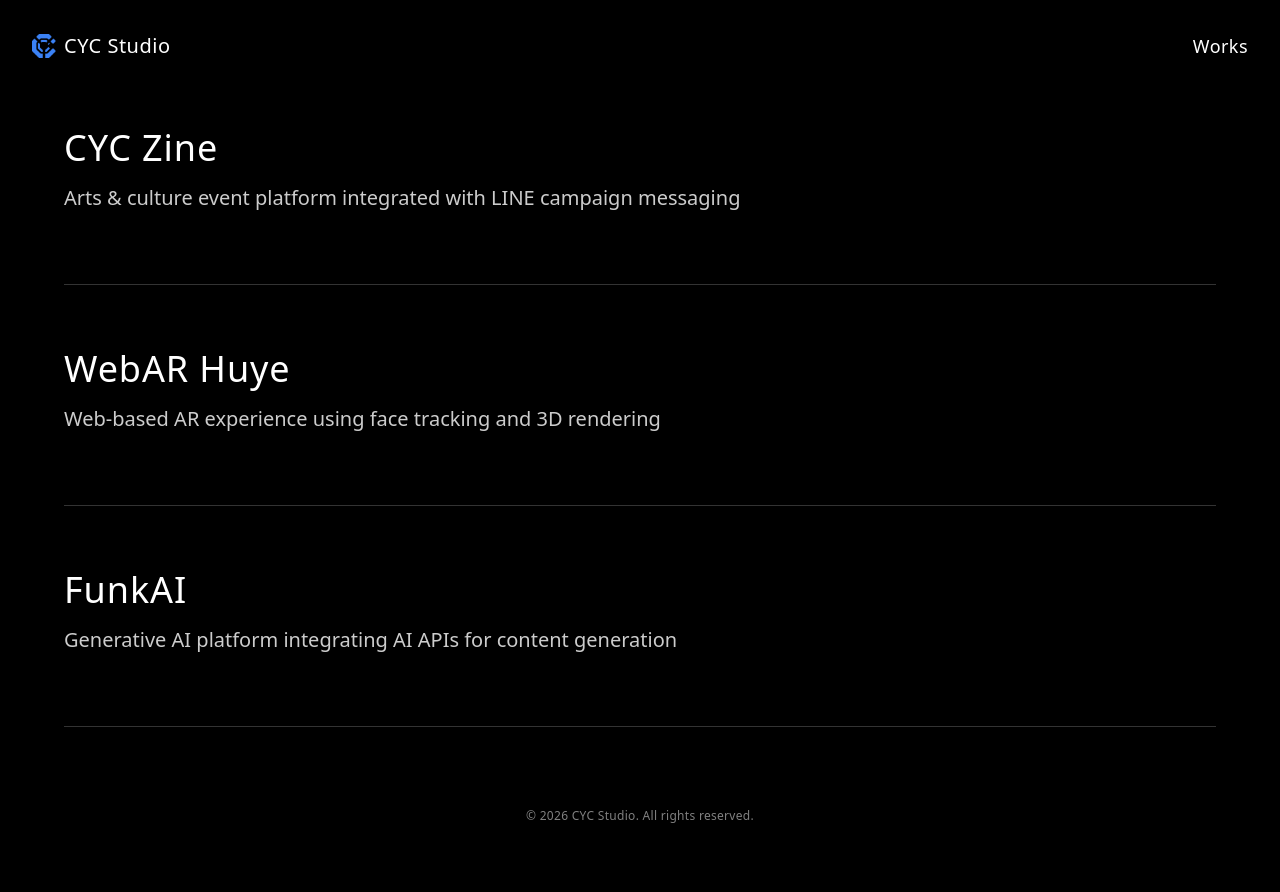
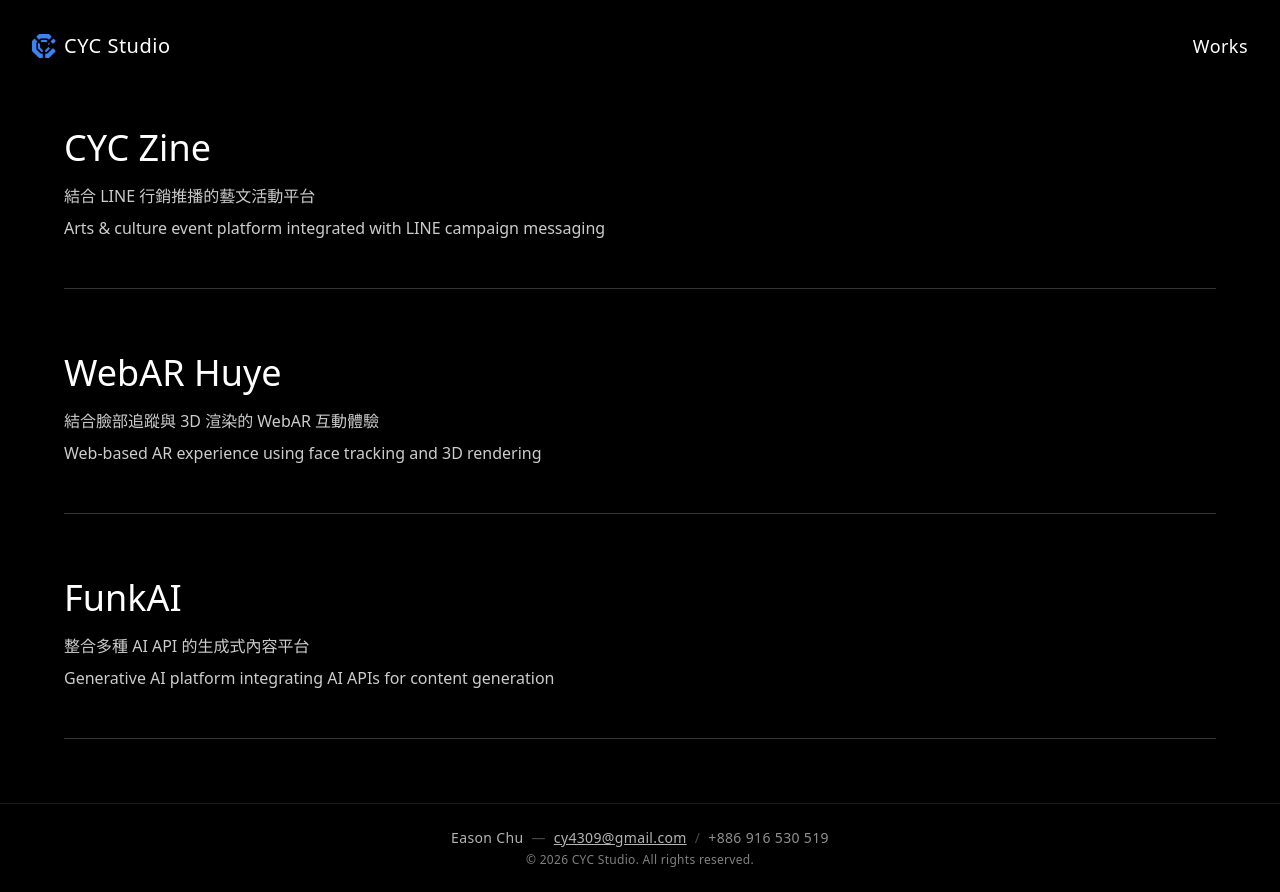
Before and after one commit to cy4309/cyc-studio, a Next.js app: page /works in a window 1280 px wide. Before the commit the page ends 832 px from the top, so only its background shows below. Built offline with nearby package versions, Linux system fonts and the light colour scheme.

Commit message:
add: motion component

```diff
--- a/next.config.ts
+++ b/next.config.ts
@@ -1,12 +1,8 @@
 import type { NextConfig } from "next";
 
 const nextConfig: NextConfig = {
-  /* config options here */
+  allowedDevOrigins: ["http://localhost:3000", "http://192.168.1.25:3000"],
   // reactStrictMode: true
-  experimental: {
-    // @ts-expect-error — allowedDevOrigins is supported at runtime
-    allowedDevOrigins: ["http://localhost:3000", "http://192.168.1.25:3000"],
-  },
 };
 
 export default nextConfig;
--- a/package.json
+++ b/package.json
@@ -9,6 +9,7 @@
     "lint": "eslint"
   },
   "dependencies": {
+    "framer-motion": "^12.29.2",
     "next": "^16.1.4",
     "next-themes": "^0.4.6",
     "react": "^18.3.1",
--- a/src/app/page.tsx
+++ b/src/app/page.tsx
@@ -1,5 +1,8 @@
+"use client";
+
 import Navigation from "@/components/navigation";
 import Footer from "@/components/footer";
+import { Reveal } from "@/components/motion/reveal";
 
 export default function Home() {
   return (
@@ -9,11 +12,26 @@ export default function Home() {
 
         <main className="flex-1 flex justify-center items-center px-8">
           <div className="text-center space-y-8 max-w-4xl">
-            <h1 className="text-6xl md:text-8xl tracking-wider">CYC STUDIO</h1>
-            <p className="text-xl md:text-2xl tracking-wide opacity-80 max-w-2xl mx-auto">
-              Creative frontend studio showcasing interactive and visual web
-              projects
-            </p>
+            <Reveal y={40} duration={1}>
+              <h1 className="text-6xl md:text-8xl tracking-wider">
+                CYC STUDIO
+              </h1>
+            </Reveal>
+
+            <Reveal delay={0.4} className="space-y-6">
+              <p className="md:text-lg tracking-wide opacity-85 max-w-2xl mx-auto">
+                CYC Studio 是一間專注於創意互動與視覺體驗的網頁工作室，
+                從前端視覺設計、互動開發，到資料串接與系統建置，
+                打造兼具美感與功能性的數位作品。
+              </p>
+
+              <p className="md:text-lg tracking-wide opacity-60 max-w-2xl mx-auto">
+                CYC Studio is a creative web studio crafting interactive and
+                visual digital experiences — from frontend design and
+                motion-driven interfaces to data integration and system
+                implementation.
+              </p>
+            </Reveal>
           </div>
         </main>
 
--- a/src/app/works/page.tsx
+++ b/src/app/works/page.tsx
@@ -1,7 +1,10 @@
+"use client";
+
 import Link from "next/link";
 import Navigation from "@/components/navigation";
 import Footer from "@/components/footer";
 import { works } from "@/data/works";
+import { Reveal } from "@/components/motion/reveal";
 
 export default function WorksPage() {
   return (
@@ -9,87 +12,23 @@ export default function WorksPage() {
       <Navigation />
       <main className="min-h-dvh pt-32 pb-16 px-8">
         <div className="max-w-6xl mx-auto">
-          {/* <h1 className="text-5xl md:text-7xl font-light tracking-wider mb-16">
-            Works
-          </h1> */}
-
-          <div className="space-y-16">
+          {/* Container reveal with stagger */}
+          <Reveal stagger={0.24} className="space-y-16">
             {works.map((work) => (
-              <Link
-                key={work.slug}
-                href={`/works/${work.slug}`}
-                className="block group"
-              >
-                <article className="border-b border-white/20 pb-12 group-hover:border-white/40 transition-colors">
-                  <h2 className="text-3xl md:text-4xl tracking-wide mb-4 group-hover:opacity-70 transition-opacity">
-                    {work.title}
-                  </h2>
-                  <p className="text-lg md:text-xl opacity-80 mb-6 max-w-3xl">
-                    {work.description}
-                  </p>
-                  {/* <div className="flex flex-col md:flex-row md:space-x-8 space-y-2 md:space-y-0 text-sm opacity-60">
-                    <span>Focus: {work.focus}</span>
-                    <span>Tech: {work.tech}</span>
-                  </div> */}
-                </article>
-              </Link>
+              <Reveal key={work.slug}>
+                <Link href={`/works/${work.slug}`} className="block group">
+                  <article className="border-b border-white/20 pb-12">
+                    <h2 className="text-3xl md:text-4xl mb-4">{work.title}</h2>
+                    <p className="opacity-80 mb-2">{work.descriptionZh}</p>
+                    <p className="opacity-80">{work.description}</p>
+                  </article>
+                </Link>
+              </Reveal>
             ))}
-          </div>
+          </Reveal>
         </div>
       </main>
       <Footer />
     </>
   );
 }
-
-// import Link from "next/link";
-// import Navigation from "@/components/navigation";
-// import { works } from "@/data/works";
-
-// export default function WorksPage() {
-//   return (
-//     <>
-//       <Navigation />
-//       <main className="min-h-screen pt-32 pb-16 px-8">
-//         <div className="max-w-7xl mx-auto">
-//           <h1 className="text-5xl md:text-7xl font-light tracking-wider mb-24">
-//             Works
-//           </h1>
-
-//           <div className="grid grid-cols-1 lg:grid-cols-2 gap-16 lg:gap-20">
-//             {works.map((work) => (
-//               <Link
-//                 key={work.slug}
-//                 href={`/works/${work.slug}`}
-//                 className="block group"
-//               >
-//                 <article className="space-y-8">
-//                   {/* Visual placeholder area */}
-//                   <div className="aspect-[4/3] bg-white/5 border border-white/10 group-hover:border-white/20 transition-colors">
-//                     <div className="w-full h-full flex items-center justify-center">
-//                       <div className="w-16 h-16 border border-white/20 rotate-45"></div>
-//                     </div>
-//                   </div>
-
-//                   {/* Text content - reduced prominence */}
-//                   <div className="space-y-4">
-//                     <h2 className="text-2xl md:text-3xl font-light tracking-wide group-hover:opacity-70 transition-opacity">
-//                       {work.title}
-//                     </h2>
-//                     <p className="text-sm md:text-base opacity-60 leading-relaxed">
-//                       {work.description}
-//                     </p>
-//                     <div className="flex space-x-6 text-xs opacity-40 uppercase tracking-wider">
-//                       <span>{work.focus.split(",")[0]}</span>
-//                       <span>{work.tech.split(",")[0]}</span>
-//                     </div>
-//                   </div>
-//                 </article>
-//               </Link>
-//             ))}
-//           </div>
-//         </div>
-//       </main>
-//     </>
-//   );
-// }
--- a/src/components/footer.tsx
+++ b/src/components/footer.tsx
@@ -1,8 +1,21 @@
 const Footer = () => {
   return (
     <>
-      <footer className="w-full">
-        <div className="p-2 container mx-auto">
+      <footer className="w-full border-t border-white/10">
+        <div className="container mx-auto px-6 py-6 space-y-1">
+          <p className="text-center text-sm tracking-wide opacity-70">
+            Eason Chu
+            <span className="mx-2 opacity-40">—</span>
+            <a
+              href="mailto:cy4309@gmail.com"
+              className="underline hover:opacity-70"
+            >
+              cy4309@gmail.com
+            </a>
+            <span className="mx-2 opacity-40">/</span>
+            <span className="opacity-80">+886&nbsp;916&nbsp;530&nbsp;519</span>
+          </p>
+
           <p className="text-center text-xs tracking-wide opacity-50">
             © 2026 CYC Studio. All rights reserved.
           </p>
--- /dev/null
+++ b/src/components/motion/reveal.tsx
@@ -0,0 +1,147 @@
+"use client";
+
+import { motion } from "framer-motion";
+import { ReactNode } from "react";
+
+interface RevealProps {
+  children: ReactNode;
+  /** 單一內容延遲 */
+  delay?: number;
+  /** Y 軸位移 */
+  y?: number;
+  /** 動畫時間 */
+  duration?: number;
+  /** stagger children（用在列表容器） */
+  stagger?: number;
+  className?: string;
+}
+
+export const Reveal = ({
+  children,
+  delay = 0,
+  y = 24,
+  duration = 0.8,
+  stagger,
+  className,
+}: RevealProps) => {
+  const variants = stagger
+    ? {
+        hidden: {},
+        show: {
+          transition: {
+            staggerChildren: stagger,
+          },
+        },
+      }
+    : undefined;
+
+  return (
+    <motion.div
+      className={className}
+      initial="hidden"
+      animate="show"
+      variants={variants}
+      transition={
+        stagger
+          ? undefined
+          : {
+              delay,
+              duration,
+              ease: [0.22, 1, 0.36, 1] as const,
+            }
+      }
+    >
+      {stagger ? (
+        children
+      ) : (
+        <motion.div
+          variants={{
+            hidden: { opacity: 0, y },
+            show: {
+              opacity: 1,
+              y: 0,
+              transition: {
+                duration,
+                ease: [0.22, 1, 0.36, 1] as const,
+              },
+            },
+          }}
+        >
+          {children}
+        </motion.div>
+      )}
+    </motion.div>
+  );
+};
+
+// "use client";
+
+// import { motion } from "framer-motion";
+// import { ReactNode } from "react";
+
+// interface RevealProps {
+//   children: ReactNode;
+//   delay?: number /** 單一內容延遲 */;
+//   y?: number /** Y 軸位移 */;
+//   duration?: number /** 動畫時間 */;
+//   stagger?: number /** stagger children（用在列表容器） */;
+//   className?: string;
+// }
+
+// const itemVariants = {
+//   hidden: {
+//     opacity: 0,
+//     y: 24,
+//   },
+//   show: {
+//     opacity: 1,
+//     y: 0,
+//     transition: {
+//       duration: 0.8,
+//       ease: [0.22, 1, 0.36, 1] as const,
+//     },
+//   },
+// };
+
+// export const Reveal = ({
+//   children,
+//   delay = 0,
+//   y = 24,
+//   duration = 0.8,
+//   stagger,
+//   className,
+// }: RevealProps) => {
+//   // 當 Reveal 作為「列表容器」時
+//   if (stagger) {
+//     return (
+//       <motion.div
+//         className={className}
+//         initial="hidden"
+//         animate="show"
+//         variants={{
+//           hidden: {},
+//           show: {
+//             transition: {
+//               staggerChildren: stagger,
+//             },
+//           },
+//         }}
+//       >
+//         {children}
+//       </motion.div>
+//     );
+//   }
+
+//   // 單一 item reveal
+//   return (
+//     <motion.div
+//       className={className}
+//       variants={itemVariants}
+//       initial="hidden"
+//       animate="show"
+//       transition={{ delay }}
+//     >
+//       {children}
+//     </motion.div>
+//   );
+// };
--- a/src/data/works.ts
+++ b/src/data/works.ts
@@ -1,6 +1,7 @@
 export interface Work {
   slug: string;
   title: string;
+  descriptionZh: string;
   description: string;
   image: string;
   focus: string;
@@ -13,6 +14,7 @@ export const works: Work[] = [
     slug: "cyc-zine",
     title: "CYC Zine",
     image: "/images/cyc-zine.png",
+    descriptionZh: "結合 LINE 行銷推播的藝文活動平台",
     description:
       "Arts & culture event platform integrated with LINE campaign messaging",
     focus: "Platform, interaction, system integration",
@@ -23,6 +25,7 @@ export const works: Work[] = [
     slug: "webar-huye",
     title: "WebAR Huye",
     image: "/images/webar-huye.png",
+    descriptionZh: "結合臉部追蹤與 3D 渲染的 WebAR 互動體驗",
     description: "Web-based AR experience using face tracking and 3D rendering",
     focus: "WebAR, real-time interaction",
     tech: "MediaPipe, Three.js",
@@ -32,6 +35,7 @@ export const works: Work[] = [
     slug: "funkai",
     title: "FunkAI",
     image: "/images/funk-ai.png",
+    descriptionZh: "整合多種 AI API 的生成式內容平台",
     description:
       "Generative AI platform integrating AI APIs for content generation",
     focus: "AI integration, product interaction",
```
Also changed, not shown: 1 other file (tests, documents, lock files or other folders).
